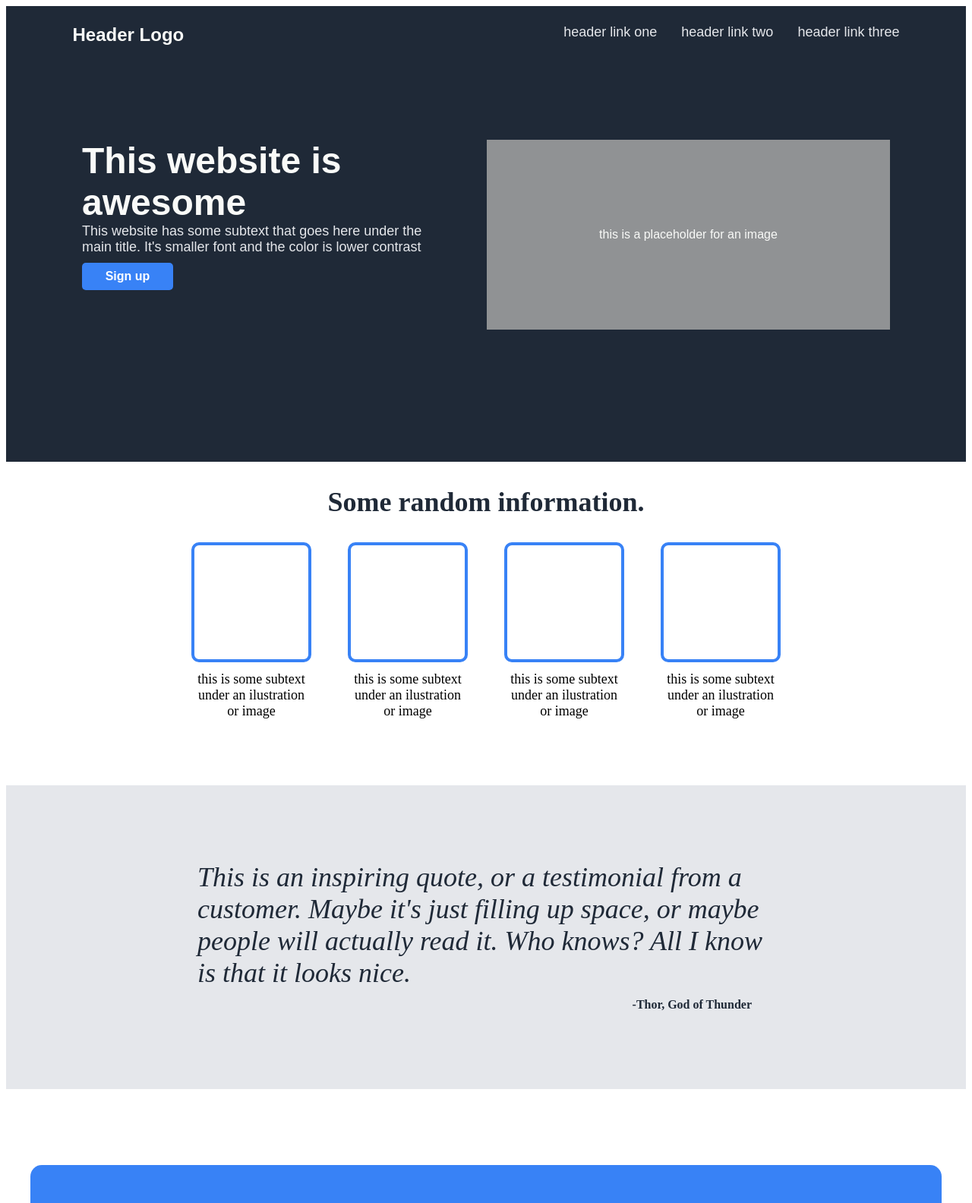
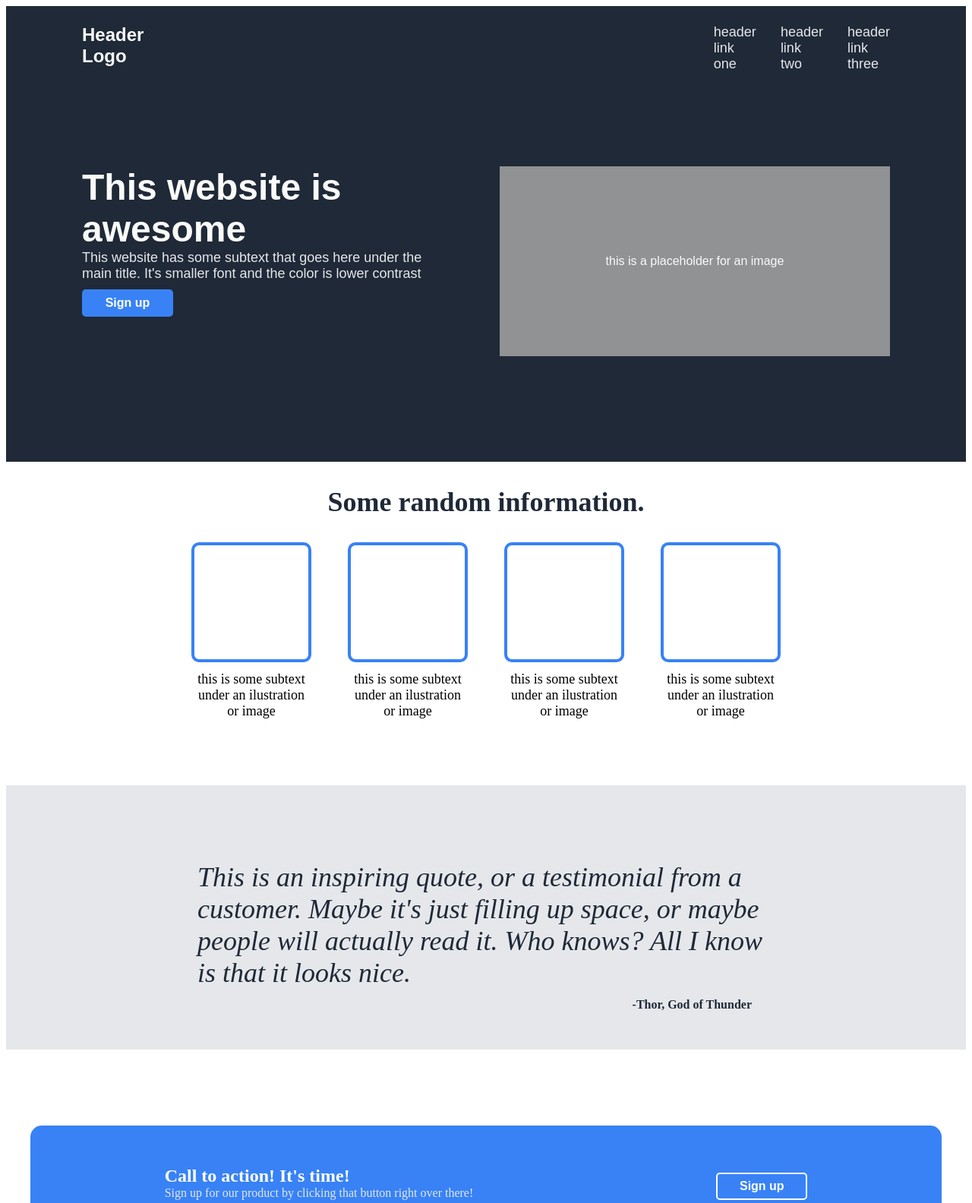
Before and after one commit to Sto1e/Landing, a plain HTML site: page index.html in a window 1280 px wide. Shown: the top 1584 px of the page at 76% size. Drawn offline with Linux system fonts and the light colour scheme.

Commit message:
Tried some changes

```diff
--- a/index.css
+++ b/index.css
@@ -20,9 +20,11 @@ body {
 .firstline {
 display: flex;
 flex-direction: row;
-gap: 500px;
-justify-content: center;
+flex: 1;
+gap: 700px;
+justify-content: space-evenly ;
 padding: 24px 0px;
+margin: 0px 100px;
 
 
 }
@@ -48,12 +50,14 @@ padding: 24px 0px;
     height: 250px;
     background-color: rgb(144, 146, 148);
     display: flex;
+    flex: 1;
     justify-content: center;
     align-items: center;
 }
 
 .tables {
 display: flex;
+flex: 1;
 justify-content: center;
 align-items: center;
 margin: 100px;
@@ -62,6 +66,7 @@ gap: 50px;
 
 ul {
     display: flex;
+    flex: 1;
     margin: 0;
     padding: 0;
     list-style: none;
@@ -92,6 +97,7 @@ button {
     font-weight: 800;
     color: #1f2937;
     display: flex;
+    flex: 1;
     justify-content: center;
     align-items: center;
     padding: 32px;
@@ -108,6 +114,7 @@ button {
 
 .squares {
     display: flex;
+    flex: 1;
     justify-content: center;
     gap: 48px;
 }
@@ -121,6 +128,7 @@ button {
 
 .subtext {
     display: flex;
+    flex: 1;
     justify-content: center;
     gap: 56px;
     margin-top: 12px;
@@ -131,6 +139,7 @@ button {
     background-color: #e5e7eb;
     color: #1f2937;
     display: flex;
+    flex: 1;
     flex-direction: column;
     justify-content: center;
     align-items: center;
@@ -151,13 +160,16 @@ button {
     width: 700px;
     height: 200px;
     display: flex;
+    flex: 1;
     justify-content: flex-end;
     font-weight: bold;
+    margin-bottom: 50px;
 }
 
 .fourth {
 
     display: flex;
+    flex: 1;
     flex-direction: row;
     justify-content: center;
     align-items: center;
@@ -204,6 +216,7 @@ button {
     color: white;
     font-size: 24px;
     display: flex;
+    flex: 1;
     justify-content: center;
     align-items: center;
     padding: 32px;
```
